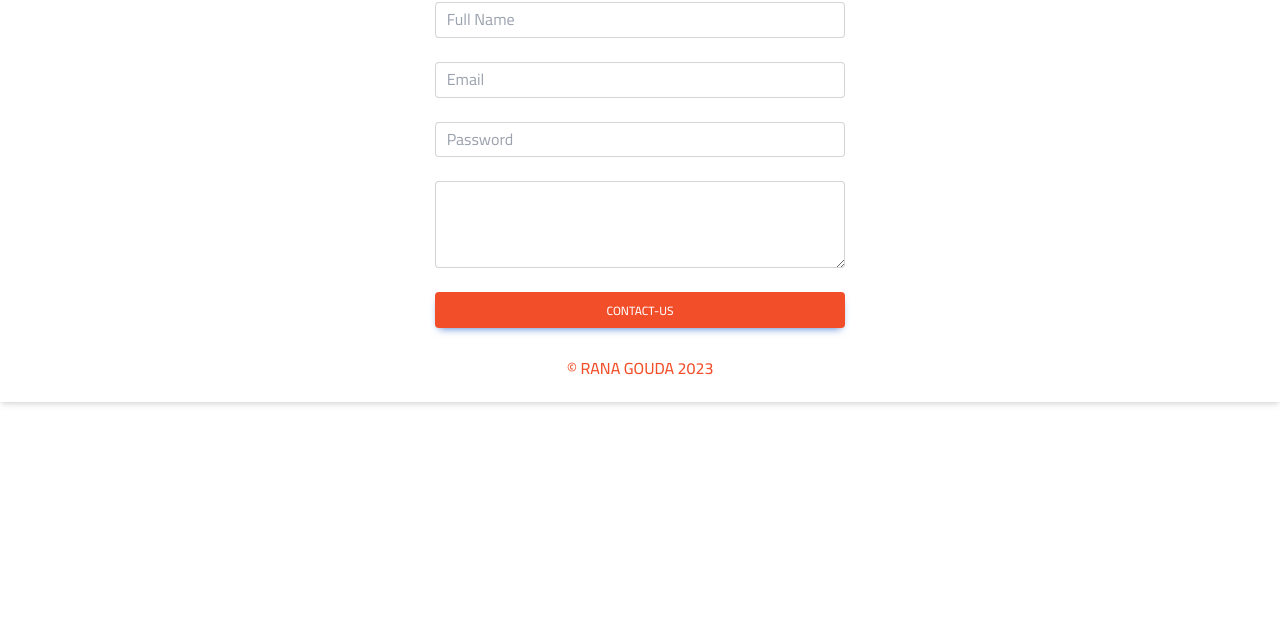
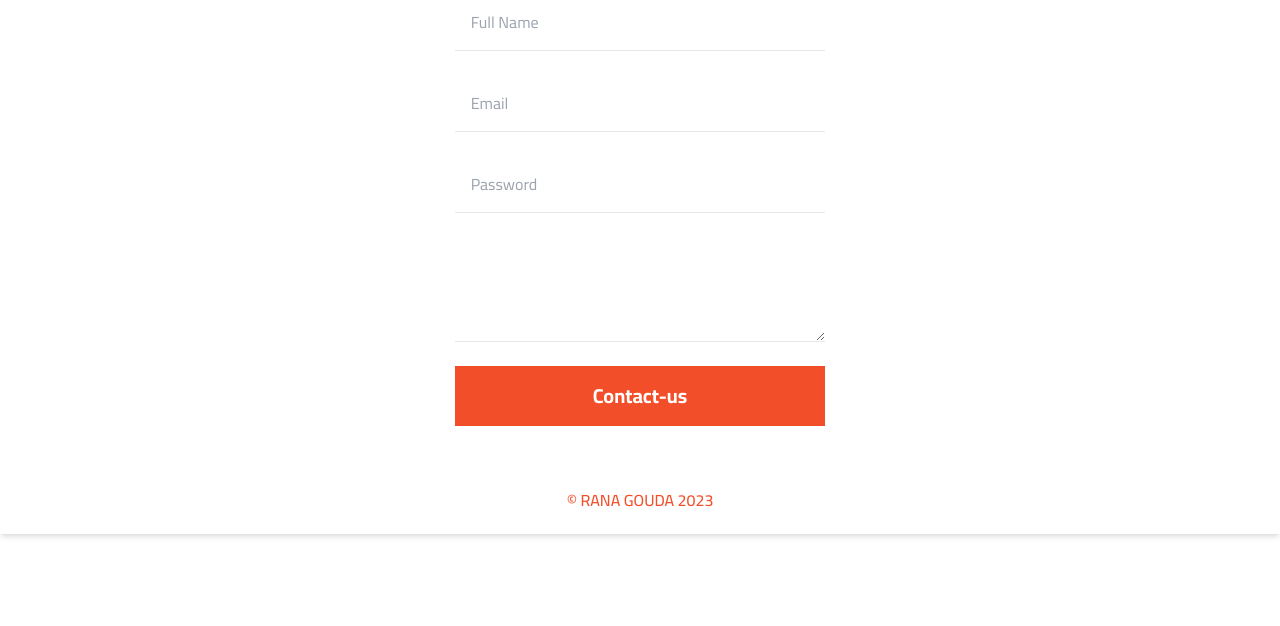
Before and after one commit to ranaagouda/E-commerce-responsive-website, a website: page src/contact.html in a window 1280 px wide. Shown: the part 174-800 px from the top of the page. Drawn offline with nearby package versions, Linux system fonts and the light colour scheme.

Commit message:
Restyled contact form

```diff
--- a/src/contact.html
+++ b/src/contact.html
@@ -56,80 +56,61 @@
       <!-- end header-->
 
       <!-- start contact-->
-      <div
-        class="flex justify-center items-center bg-white p-6 shadow-[0_2px_15px_-3px_rgba(0,0,0,0.07),0_10px_20px_-2px_rgba(0,0,0,0.04)]"
-      >
-        <form class="w-1/3 h-hh">
-          <h1 class="font-bold flex justify-center p-5 mb-2 text-4xl">
-            Contact-Us
-          </h1>
+      <div class="flex justify-center items-center flex-col pb-10 bg-white p-6">
+        <h1 class="font-bold tracking-[3px] text-4xl mb-5 text-black">
+          Contact-Us
+        </h1>
+        <form class="p-5 w-1/3">
           <!--Name input-->
-          <div class="relative mb-6" data-te-input-wrapper-init>
+          <div class="relative mb-6 bg-red-400">
             <input
+              id="name"
               type="text"
-              class="peer flex min-h-[auto] w-full border-0 bg-transparent px-3 py-[0.32rem] leading-[1.6] outline-none transition-all duration-200 ease-linear focus:placeholder:opacity-100 data-[te-input-state-active]:placeholder:opacity-100 motion-reduce:transition-none dark:text-neutral-200 dark:placeholder:text-neutral-200 [&:not([data-te-input-placeholder-active])]:placeholder:opacity-0"
-              id="exampleInput7"
+              class="block min-h-[auto] w-full border-b border-gray-400 bg-[#f9f9f9] p-4 mb-6"
               placeholder="Full Name"
+              required
+              onsubmit="validateName()"
             />
-            <!-- <label
-              for="exampleInput7"
-              class="pointer-events-none absolute left-3 top-0 mb-0 max-w-[90%] origin-[0_0] truncate pt-[0.37rem] leading-[1.6] text-neutral-500 transition-all duration-200 ease-out peer-focus:-translate-y-[0.9rem] peer-focus:scale-[0.8] peer-focus:text-primary peer-data-[te-input-state-active]:-translate-y-[0.9rem] peer-data-[te-input-state-active]:scale-[0.8] motion-reduce:transition-none dark:text-neutral-200 dark:peer-focus:text-primary"
-              >Name
-            </label> -->
           </div>
           <!--Email input-->
-          <div class="relative mb-6" data-te-input-wrapper-init>
+          <div class="relative mb-6">
             <input
+              id="email"
               type="email"
-              class="peer flex min-h-[auto] w-full rounded border-0 bg-transparent px-3 py-[0.32rem] leading-[1.6] outline-none transition-all duration-200 ease-linear focus:placeholder:opacity-100 data-[te-input-state-active]:placeholder:opacity-100 motion-reduce:transition-none dark:text-neutral-200 dark:placeholder:text-neutral-200 [&:not([data-te-input-placeholder-active])]:placeholder:opacity-0"
-              id="exampleInput8"
+              class="block min-h-[auto] w-full border-b border-gray-400 bg-[#f9f9f9] p-4 mb-6"
               placeholder="Email"
+              required
+              onsubmit="validateEmail()"
             />
-            <!-- <label
-              for="exampleInput8"
-              class="pointer-events-none absolute left-3 top-0 mb-0 max-w-[90%] origin-[0_0] truncate pt-[0.37rem] leading-[1.6] text-neutral-500 transition-all duration-200 ease-out peer-focus:-translate-y-[0.9rem] peer-focus:scale-[0.8] peer-focus:text-primary peer-data-[te-input-state-active]:-translate-y-[0.9rem] peer-data-[te-input-state-active]:scale-[0.8] motion-reduce:transition-none dark:text-neutral-200 dark:peer-focus:text-primary"
-              >Email address
-            </label> -->
           </div>
           <!--Password input-->
-          <div class="relative mb-6" data-te-input-wrapper-init>
+          <div class="relative mb-6">
             <input
+              id="password"
               type="password"
-              class="peer flex min-h-[auto] w-full rounded border-0 bg-transparent px-3 py-[0.32rem] leading-[1.6] outline-none transition-all duration-200 ease-linear focus:placeholder:opacity-100 peer-focus:text-primary data-[te-input-state-active]:placeholder:opacity-100 motion-reduce:transition-none dark:text-neutral-200 dark:placeholder:text-neutral-200 dark:peer-focus:text-primary [&:not([data-te-input-placeholder-active])]:placeholder:opacity-0"
-              id="exampleFormControlInputPassword"
+              class="block min-h-[auto] w-full border-b border-gray-400 bg-[#f9f9f9] p-4 mb-6"
               placeholder="Password"
+              required
+              onsubmit="validatePassword()"
             />
-            <!-- <label
-              for="exampleFormControlInputPassword"
-              class="pointer-events-none absolute left-3 top-0 mb-0 max-w-[90%] origin-[0_0] truncate pt-[0.37rem] leading-[1.6] text-neutral-500 transition-all duration-200 ease-out peer-focus:-translate-y-[0.9rem] peer-focus:scale-[0.8] peer-focus:text-primary peer-data-[te-input-state-active]:-translate-y-[0.9rem] peer-data-[te-input-state-active]:scale-[0.8] motion-reduce:transition-none dark:text-neutral-200 dark:peer-focus:text-primary"
-              >Password input
-            </label> -->
           </div>
           <!--Message textarea-->
-          <div class="relative mb-6" data-te-input-wrapper-init>
+          <div class="relative mb-6">
             <textarea
-              class="peer flex min-h-[auto] w-full rounded border-0 bg-transparent px-3 py-[0.32rem] leading-[1.6] outline-none transition-all duration-200 ease-linear focus:placeholder:opacity-100 data-[te-input-state-active]:placeholder:opacity-100 motion-reduce:transition-none dark:text-neutral-200 dark:placeholder:text-neutral-200 [&:not([data-te-input-placeholder-active])]:placeholder:opacity-0"
-              id="exampleFormControlTextarea13"
+              name="msg"
+              class="block h-52 resize-none w-full border-b border-gray-400 bg-[#f9f9f9] p-4 mb-6"
               rows="3"
             ></textarea>
-            <!-- <label
-              for="exampleFormControlTextarea13"
-              class="pointer-events-none absolute left-3 top-0 mb-0 max-w-[90%] origin-[0_0] truncate pt-[0.37rem] leading-[1.6] text-neutral-500 transition-all duration-200 ease-out peer-focus:-translate-y-[0.9rem] peer-focus:scale-[0.8] peer-focus:text-primary peer-data-[te-input-state-active]:-translate-y-[0.9rem] peer-data-[te-input-state-active]:scale-[0.8] motion-reduce:transition-none dark:text-neutral-200 dark:peer-focus:text-primary"
-              >Message
-            </label> -->
           </div>
           <!--Submit button-->
           <button
             type="submit"
-            class="dark:active:shadow-[0_8px_9px_-4px_rgba(59,113,202,0.2),0_4px_18px_0_rgba(59,113,202,0.1)]] inline-block w-full rounded bg-primary px-6 pb-2 pt-2.5 text-xs font-medium uppercase leading-normal text-white shadow-[0_4px_9px_-4px_#3b71ca] transition duration-150 ease-in-out hover:bg-primary-600 hover:shadow-[0_8px_9px_-4px_rgba(59,113,202,0.3),0_4px_18px_0_rgba(59,113,202,0.2)] focus:bg-primary-600 focus:shadow-[0_8px_9px_-4px_rgba(59,113,202,0.3),0_4px_18px_0_rgba(59,113,202,0.2)] focus:outline-none focus:ring-0 active:bg-primary-700 active:shadow-[0_8px_9px_-4px_rgba(59,113,202,0.3),0_4px_18px_0_rgba(59,113,202,0.2)] dark:shadow-[0_4px_9px_-4px_rgba(59,113,202,0.5)] dark:hover:shadow-[0_8px_9px_-4px_rgba(59,113,202,0.2),0_4px_18px_0_rgba(59,113,202,0.1)] dark:focus:shadow-[0_8px_9px_-4px_rgba(59,113,202,0.2),0_4px_18px_0_rgba(59,113,202,0.1)]"
-            data-te-ripple-init
-            data-te-ripple-color="light"
+            class="block p-4 font-bold text-xl cursor-pointer bg-primary text-white w-full"
           >
             Contact-us
           </button>
         </form>
       </div>
-
       <!-- end contact-->
 
       <!-- start footer-->
@@ -145,7 +126,7 @@
       </footer>
       <!-- end footer-->
     </div>
-    <script src="cart.js"></script>
+    <script src="validation.js"></script>
     <script src="https://cdn.jsdelivr.net/npm/tw-elements/dist/js/tw-elements.umd.min.js"></script>
   </body>
 </html>
```
